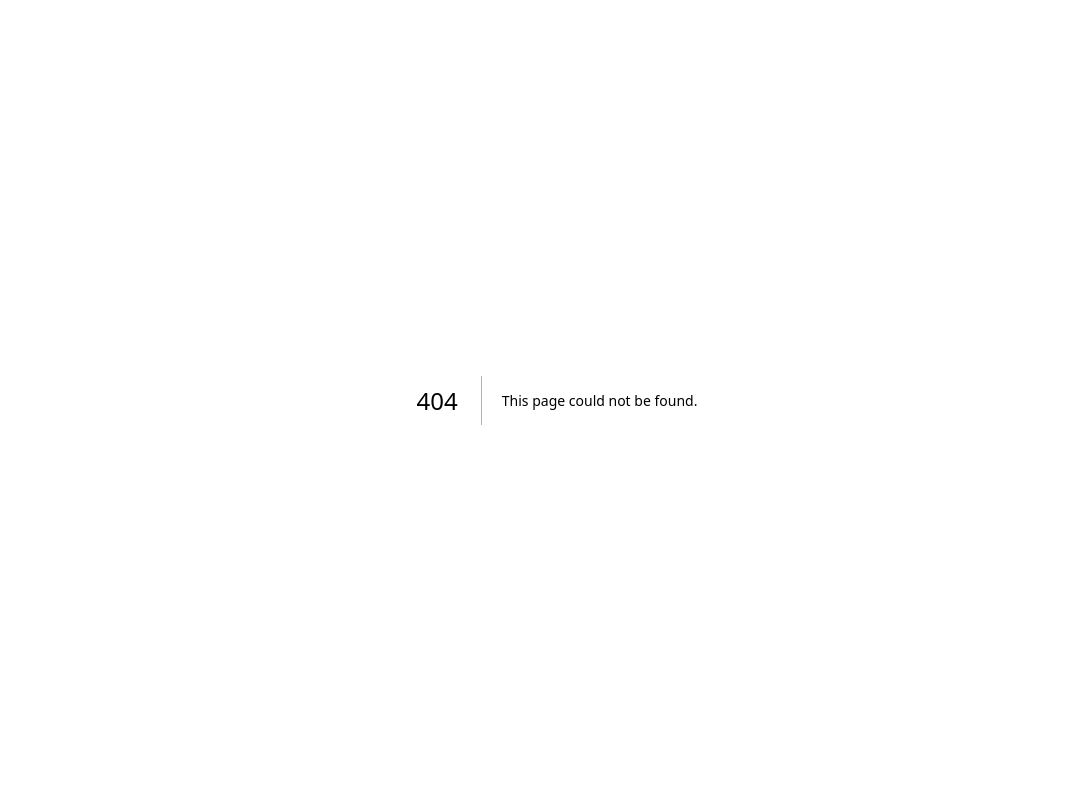
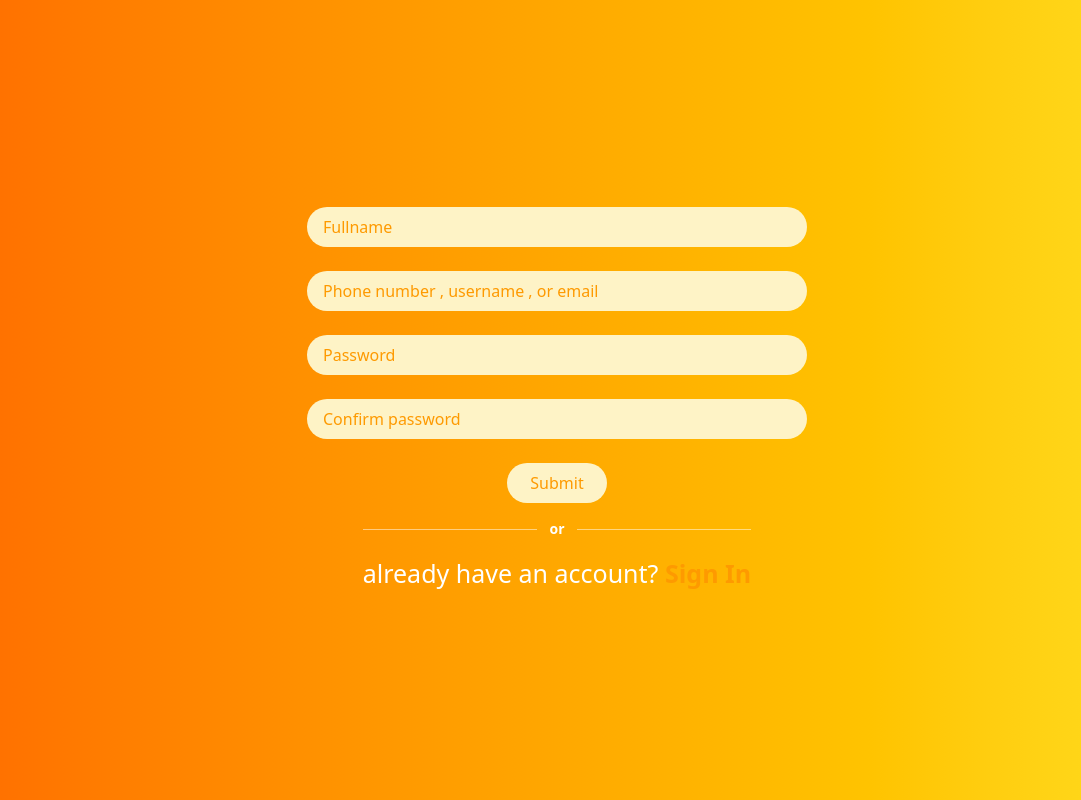
Before and after one commit to ghuchumeliandria/hood_front, a Next.js app: page /sign-up in a window 1280 px wide. Before the commit this address had no page. Shown: the whole page, without its empty margins (83-1164 px from the left). Built offline with nearby package versions, Linux system fonts and the light colour scheme; no server answers; a web font is replaced by a local one.

Commit message:
add sign up page

```diff
--- /dev/null
+++ b/app/(pages)/sign-up/page.tsx
@@ -0,0 +1,35 @@
+
+import SignUpPageForm from '@/app/components/_molecules/signUpPageForm/SignUpPageForm'
+import Link from 'next/link'
+
+export default function page() {
+
+
+    return (
+        <div className="w-full min-h-screen flex justify-center items-center   px-2 md:px-20 bg-linear-to-r from-orange-500 to-yellow-300">
+
+            <div className='w-full flex flex-col max-w-[500px] items-center '>
+                <SignUpPageForm />
+                <div className="">
+
+                    <div className="">
+                        <div className="flex items-center my-4 w-full max-w-md">
+                            <hr className="grow border-t border-white/50" />
+                            <span className="mx-3 text-white text-sm font-semibold">or</span>
+                            <hr className="grow border-t border-white/50" />
+                        </div>
+                    </div>
+                    <div className="mt-4 w-full max-w-md text-center md:text-left">
+                        <h1 className="text-white text-[25px]">
+                            already have an account?{" "}
+                            <Link href="#" className="text-amber-500 font-semibold hover:underline transition-colors duration-200">
+                                Sign In
+                            </Link>
+                        </h1>
+                    </div>
+                </div>
+
+            </div>
+        </div>
+    )
+}
--- /dev/null
+++ b/app/components/_molecules/signInPageForm/SignInPageForm.tsx
@@ -0,0 +1,67 @@
+"use client"
+import { axiosInstance } from '@/app/lib/axios-instance'
+import { signInSchema, SignInType } from '@/app/validations/sign-in.schema'
+import { yupResolver } from '@hookform/resolvers/yup'
+import Link from 'next/link'
+import { useEffect } from 'react'
+import { useForm } from 'react-hook-form'
+import { setCookie } from "cookies-next"
+import { useRouter } from 'next/navigation'
+export default function SignInPageForm() {
+
+    const router = useRouter()
+    const {
+        register, handleSubmit, formState: { errors },
+    } = useForm({
+        resolver: yupResolver(signInSchema)
+    })
+    const onSubmit = async ({ email, password }: SignInType) => {
+        const resp = await axiosInstance.post("/auth/sign-in", {
+            email, password
+        })
+
+        if (resp.status === 201) {
+            setCookie("token", resp.data.token, { maxAge: 60 * 120 })
+            router.push("/home")
+            return
+        }
+    }
+    console.log(errors)
+
+    useEffect(() => {
+        console.log(errors)
+    }, [errors])
+    return (
+        <div className="w-full">
+
+            <form className=' w-full  flex flex-col gap-6' onSubmit={handleSubmit(onSubmit)} >
+                <input {...register('email')} type="text" placeholder='Phone number , username , or email' className="w-full  px-4 py-2 rounded-full bg-amber-100 text-gray-800 placeholder-amber-500 focus:outline-none focus:ring-2 focus:ring-amber-500 focus:bg-white transition-all duration-200"
+                />
+                <input {...register('password')} type="text" placeholder='Password' className="w-full  px-4 py-2 rounded-full bg-amber-100 text-gray-800 placeholder-amber-500 focus:outline-none focus:ring-2 focus:ring-amber-500 focus:bg-white transition-all duration-200"
+                />
+                <div className="flex justify-center">
+
+                    <button type='submit' className="w-full max-w-[100px]  text-amber-500  px-4 py-2 rounded-full bg-amber-100  placeholder-amber-500 focus:outline-none focus:ring-2 focus:ring-amber-500 focus:bg-white transition-all duration-200"
+                    >Submit</button>
+                </div>
+            </form>
+            <div className="">
+                <div className="flex items-center my-4 w-full max-w-md">
+                    <hr className="grow border-t border-white/50" />
+                    <span className="mx-3 text-white text-sm font-semibold">or</span>
+                    <hr className="grow border-t border-white/50" />
+                </div>
+            </div>
+            <div className="mt-4 w-full max-w-md text-center md:text-left">
+                <h1 className="text-white text-[25px]">
+                    Don't have an account?{" "}
+                    <Link href="/sign-up" className="text-amber-500 font-semibold hover:underline transition-colors duration-200">
+                        Sign Up
+                    </Link>
+                </h1>
+            </div>
+
+        </div>
+
+    )
+}
--- a/app/components/_molecules/signUpPageForm/SignUpPageForm.tsx
+++ b/app/components/_molecules/signUpPageForm/SignUpPageForm.tsx
@@ -1,67 +1,52 @@
 "use client"
 import { axiosInstance } from '@/app/lib/axios-instance'
-import { signInSchema, SignInType } from '@/app/validations/sign-in.schema'
+import { signUpSchema, SignUpType } from '@/app/validations/sign-up.schema'
 import { yupResolver } from '@hookform/resolvers/yup'
-import Link from 'next/link'
+import { useRouter } from 'next/navigation'
 import { useEffect } from 'react'
 import { useForm } from 'react-hook-form'
-import { setCookie } from "cookies-next"
-import { useRouter } from 'next/navigation'
+
 export default function SignUpPageForm() {
-
     const router = useRouter()
     const {
         register, handleSubmit, formState: { errors },
     } = useForm({
-        resolver: yupResolver(signInSchema)
+        resolver: yupResolver(signUpSchema)
     })
-    const onSubmit = async ({ email, password }: SignInType) => {
-        const resp = await axiosInstance.post("/auth/sign-in", {
-            email, password
+    const onSubmit = async ({ email, password, fullname, confirmPassword }: SignUpType) => {
+        const resp = await axiosInstance.post("/auth/sign-up", {
+            email, password, fullname, confirmPassword
         })
-
+        console.log("shemovida")
         if (resp.status === 201) {
-            setCookie("token", resp.data.token, { maxAge: 60 * 120 })
             router.push("/home")
             return
         }
     }
-    console.log(errors)
-
     useEffect(() => {
-        console.log(errors)
+        console.log("errors", errors)
     }, [errors])
     return (
-        <div className="w-full">
 
-            <form className=' w-full  flex flex-col gap-6' onSubmit={handleSubmit(onSubmit)} >
-                <input {...register('email')} type="text" placeholder='Phone number , username , or email' className="w-full  px-4 py-2 rounded-full bg-amber-100 text-gray-800 placeholder-amber-500 focus:outline-none focus:ring-2 focus:ring-amber-500 focus:bg-white transition-all duration-200"
+        <form className=' w-full flex-1  flex flex-col gap-6' onSubmit={handleSubmit(onSubmit)} >
+            <input {...register('fullname')} type="text" placeholder='Fullname' className="w-full  px-4 py-2 rounded-full bg-amber-100 text-gray-800 placeholder-amber-500 focus:outline-none focus:ring-2 focus:ring-amber-500 focus:bg-white transition-all duration-200"
             />
-                <input {...register('password')} type="text" placeholder='Password' className="w-full  px-4 py-2 rounded-full bg-amber-100 text-gray-800 placeholder-amber-500 focus:outline-none focus:ring-2 focus:ring-amber-500 focus:bg-white transition-all duration-200"
+            {errors.fullname && <p className='text-red-500 text-[14px]'>{errors.fullname.message}</p>}
+            <input {...register("email")} type="text" placeholder='Phone number , username , or email' className="w-full  px-4 py-2 rounded-full bg-amber-100 text-gray-800 placeholder-amber-500 focus:outline-none focus:ring-2 focus:ring-amber-500 focus:bg-white transition-all duration-200"
             />
+            {errors.email && <p className='text-red-500 text-[14px]'>{errors.email.message}</p>}
+            <input {...register("password")} type="password" placeholder='Password' className="w-full  px-4 py-2 rounded-full bg-amber-100 text-gray-800 placeholder-amber-500 focus:outline-none focus:ring-2 focus:ring-amber-500 focus:bg-white transition-all duration-200"
+            />
+            {errors.password && <p className='text-red-500 text-[14px]'>{errors.password.message}</p>}
+            <input {...register("confirmPassword")} type="password" placeholder='Confirm password' className="w-full  px-4 py-2 rounded-full bg-amber-100 text-gray-800 placeholder-amber-500 focus:outline-none focus:ring-2 focus:ring-amber-500 focus:bg-white transition-all duration-200"
+            />
+            {errors.confirmPassword && <p className='text-red-500 text-[14px]'>{errors.confirmPassword.message}</p>}
             <div className="flex justify-center">
 
                 <button type='submit' className="w-full max-w-[100px]  text-amber-500  px-4 py-2 rounded-full bg-amber-100  placeholder-amber-500 focus:outline-none focus:ring-2 focus:ring-amber-500 focus:bg-white transition-all duration-200"
                 >Submit</button>
             </div>
         </form>
-            <div className="">
-                <div className="flex items-center my-4 w-full max-w-md">
-                    <hr className="grow border-t border-white/50" />
-                    <span className="mx-3 text-white text-sm font-semibold">or</span>
-                    <hr className="grow border-t border-white/50" />
-                </div>
-            </div>
-            <div className="mt-4 w-full max-w-md text-center md:text-left">
-                <h1 className="text-white text-[25px]">
-                    Don't have an account?{" "}
-                    <Link href="#" className="text-amber-500 font-semibold hover:underline transition-colors duration-200">
-                        Sign Up
-                    </Link>
-                </h1>
-            </div>
-
-        </div>
 
     )
 }
--- a/app/page.tsx
+++ b/app/page.tsx
@@ -1,4 +1,5 @@
-import SignUpPageForm from "./components/_molecules/signUpPageForm/SignUpPageForm";
+import SignInPageForm from "./components/_molecules/signInPageForm/SignInPageForm";
+import SignUpPageForm from "./components/_molecules/signInPageForm/SignInPageForm";
 import SignUpPageImages from "./components/_molecules/signUpPageImages/SignUpPageImages";
 
 
@@ -15,7 +16,7 @@ export default function Home() {
         <h1 className=" text-6xl font-hotel text-center text-white mb-6 ">
           Sick Nation
         </h1>
-        <SignUpPageForm />
+        <SignInPageForm />
       </div>
     </div>
   );
--- a/app/validations/sign-up.schema.ts
+++ b/app/validations/sign-up.schema.ts
@@ -1,7 +1,7 @@
 import { InferType, object, string } from "yup";
 import * as yup from 'yup'
 
-export const signInSchema = yup.object({
+export const signUpSchema = yup.object({
     email : yup.string().email("აუცილებლად უნდა იყოს იმეილი").required("გთხოვთ შეავსოთ ველი"),
     password : yup.string().min(8).max(20).matches(
         /^(?=.*[A-Z])(?=.*[a-z])(?=.*\d).{8,20}$/,
@@ -14,4 +14,4 @@ export const signInSchema = yup.object({
       ).required("გთხოვთ შეავსოთ ველი")
 })
 
-export type SignInType = InferType<typeof signInSchema>
+export type SignUpType = InferType<typeof signUpSchema>
```
Lines whose indentation alone changed are shown as unchanged.
